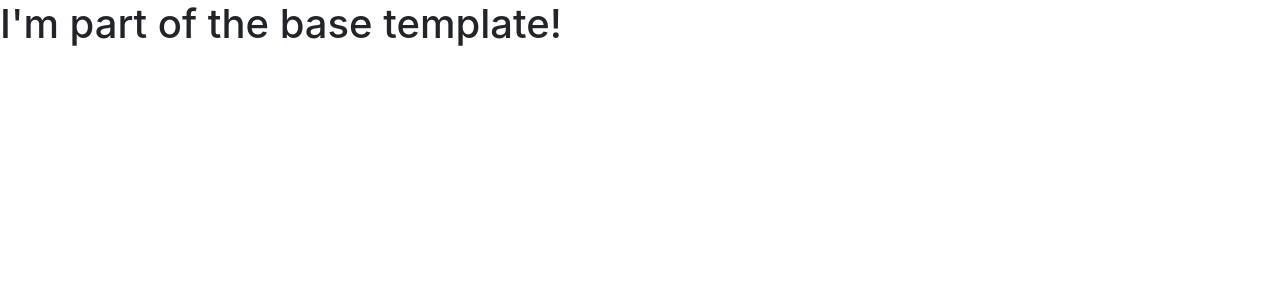
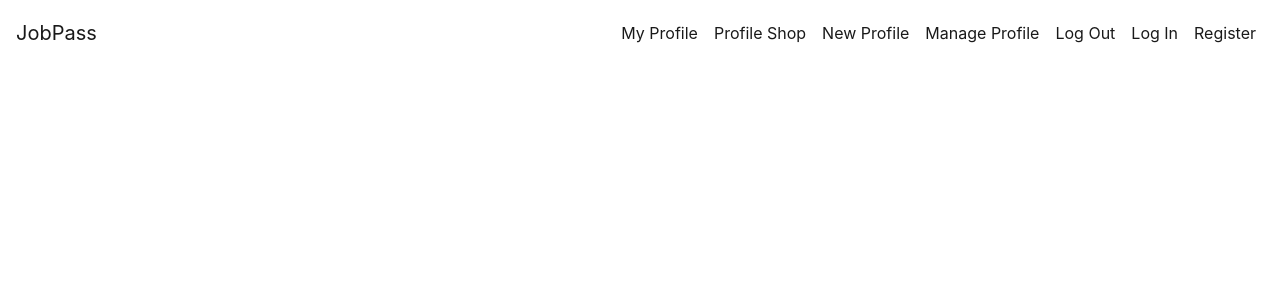
Before and after one commit to nahed2019/jobpass-ms3, a Flask app: page / in a window 1280 px wide. Shown: the top 300 px of the page. Run offline with Flask 2, Linux system fonts and the light colour scheme; data that the repository does not hold is empty; some libraries are stand-ins or nearby versions.

Commit message:
Add navbar to base.html

```diff
--- a/templates/base.html
+++ b/templates/base.html
@@ -25,7 +25,55 @@
     <title>Job Pass</title>
   </head>
   <body>
-    <h1>I'm part of the base template!</h1>
+    <header>
+      <!--nav bar-->
+      <nav class="navbar navbar-expand-lg navbar-light">
+        <a class="navbar-brand" href="{{ url_for('profile') }}">
+          <span class="navbar-brand">JobPass</span>
+        </a>
+        <button
+          class="navbar-toggler"
+          type="button"
+          data-toggle="collapse"
+          data-target="#navbarSupportedContent"
+          aria-controls="navbarSupportedContent"
+          aria-expanded="false"
+          aria-label="Toggle navigation"
+        >
+          <span class="navbar-toggler-icon"></span>
+        </button>
+
+        <div class="collapse navbar-collapse" id="navbarSupportedContent">
+          <ul class="navbar-nav ml-auto">
+            <li class="nav-item active">
+              <a class="nav-link" href="{{ url_for('profile') }}">My Profile</a>
+            </li>
+            <li class="nav-item active">
+              <a class="nav-link" href="#">Profile Shop</a>
+            </li>
+            <li class="nav-item active">
+              <a class="nav-link" href="#"
+                >New Profile</a
+              >
+            </li>
+            <li class="nav-item active">
+              <a class="nav-link" href="#">Manage Profile</a>
+            </li>
+
+            <li class="nav-item active">
+              <a class="nav-link" href="#">Log Out</a>
+            </li>
+            <li class="nav-item active">
+              <a class="nav-link" href="#">Log In</a>
+            </li>
+            <li class="nav-item active">
+              <a class="nav-link" href="#">Register</a>
+            </li>
+          </ul>
+        </div>
+      </nav>
+      <!--nav bar-->
+    </header>
     {% block content %} {% endblock %}
 
     <script
```
